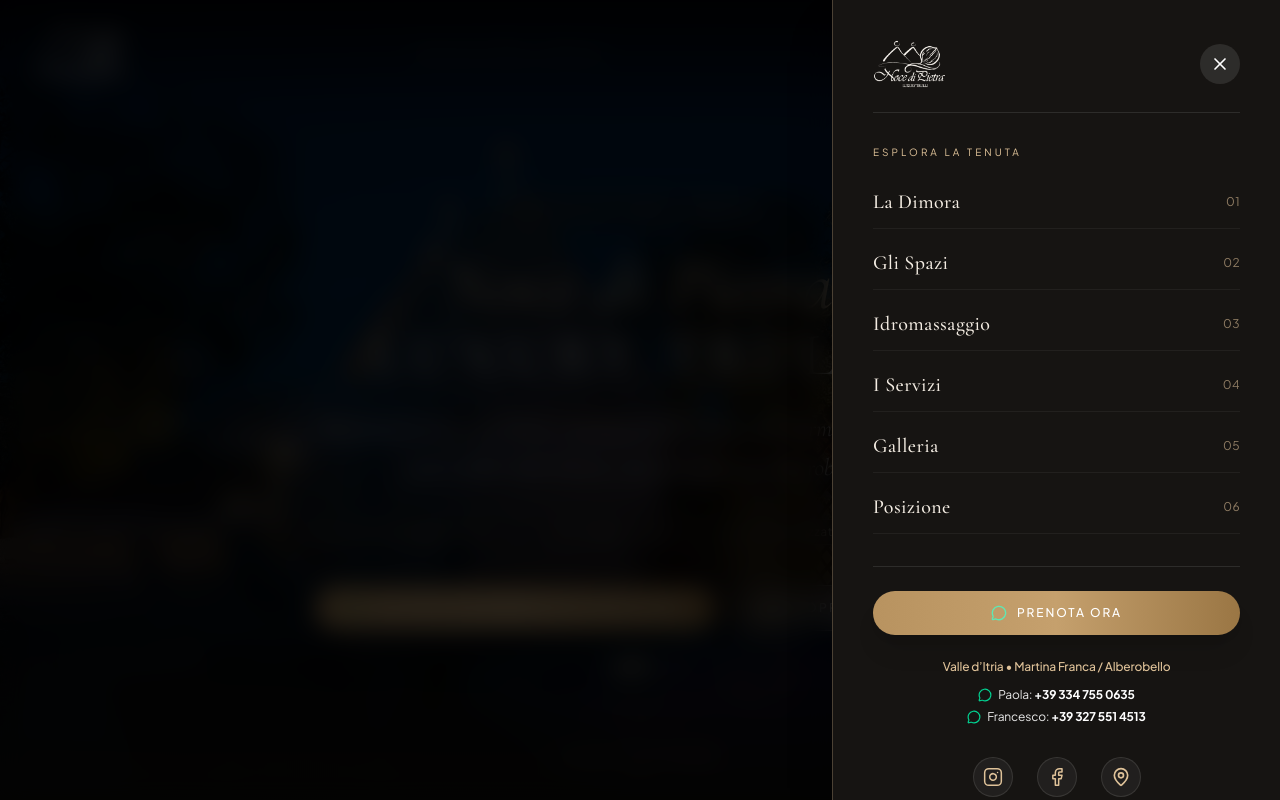
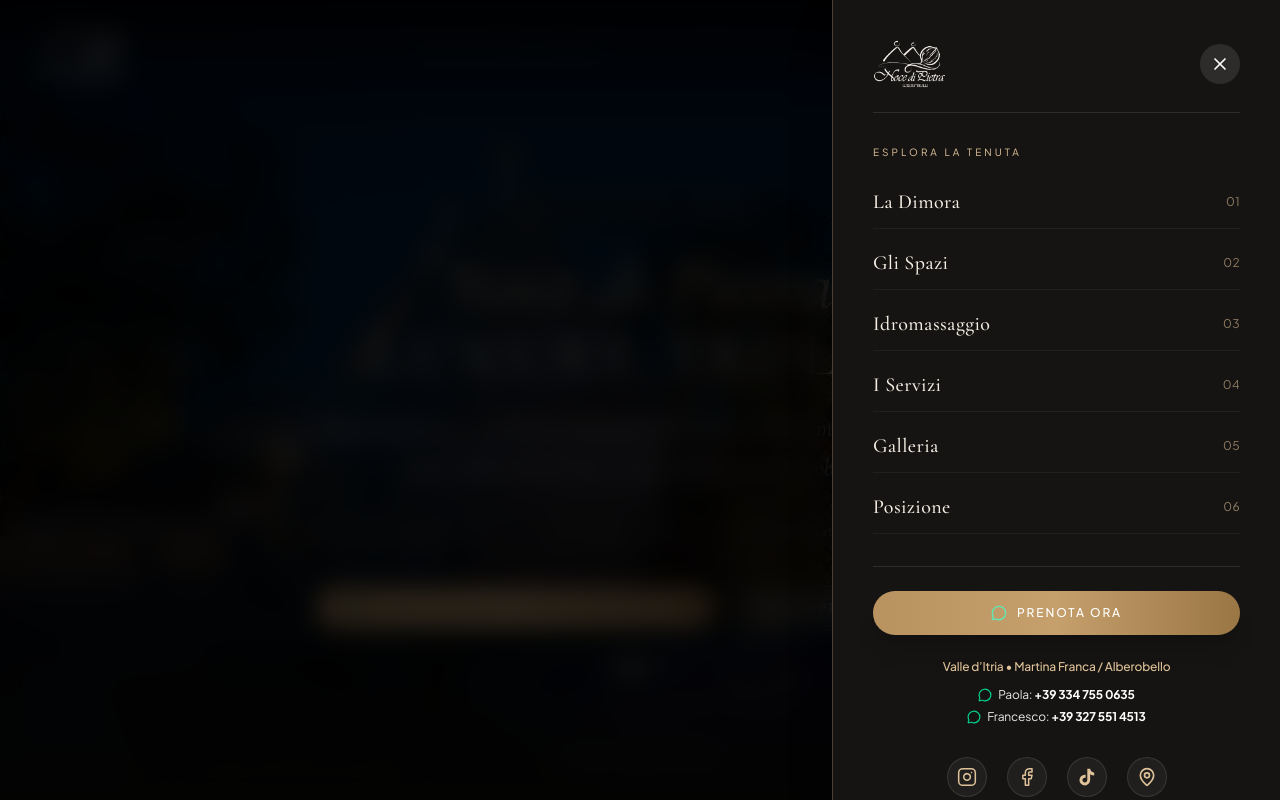
Before and after one commit to MrGeniale/noce-di-pietra-luxury-trulli, a React (Vite) app: page / in a window 1280 px wide. Both pictures are taken after a click on the button "MENU". Shown: the top 800 px of the page. Built offline with nearby package versions, Linux system fonts and the light colour scheme.

Commit message:
Aggiunto link TikTok, lavatrice in cucina e nota animali non ammessi

```diff
--- a/src/components/AmenitiesSection.tsx
+++ b/src/components/AmenitiesSection.tsx
@@ -12,7 +12,7 @@ import {
 } from 'lucide-react';
 
 export const AmenitiesSection: React.FC = () => {
-  const { t } = useLanguage();
+  const { t, language } = useLanguage();
 
   const iconMap: Record<string, React.ElementType> = {
     Sparkles,
@@ -67,11 +67,19 @@ export const AmenitiesSection: React.FC = () => {
           })}
         </div>
 
-        {/* Extra guarantee strip */}
-        <div className="mt-14 p-6 rounded-2xl bg-white border border-[#c5a880]/30 text-center max-w-4xl mx-auto shadow-md">
+        {/* Extra guarantee strip with Pet Policy */}
+        <div className="mt-14 p-6 sm:p-7 rounded-2xl bg-white border border-[#c5a880]/30 text-center max-w-4xl mx-auto shadow-md space-y-3">
           <p className="font-serif italic text-base sm:text-lg text-[#5d544f]">
             «Dalla cura della biancheria alla temperatura ideale dell'acqua: ogni dettaglio è preparato con amore per il vostro arrivo.»
           </p>
+          <div className="pt-2.5 border-t border-[#c5a880]/20 flex items-center justify-center gap-2 text-xs text-[#8f6a39] font-medium font-sans">
+            <ShieldCheck className="w-4 h-4 text-[#b89360] shrink-0" />
+            <span>
+              {language === 'it'
+                ? 'Nota: Per garantire il massimo livello di igiene e quiete della struttura, non sono ammessi animali domestici.'
+                : 'Note: To ensure the highest standards of hygiene and tranquility, pets are not allowed.'}
+            </span>
+          </div>
         </div>
 
       </div>
--- a/src/components/BookingModal.tsx
+++ b/src/components/BookingModal.tsx
@@ -164,9 +164,14 @@ export const BookingModal: React.FC<BookingModalProps> = ({ isOpen, onClose }) =
           </form>
 
           {/* Guarantee footer */}
-          <div className="mt-4 pt-4 border-t border-white/10 flex items-center justify-center gap-2 text-[11px] text-[#dfc299]">
-            <CheckCircle2 className="w-3.5 h-3.5" />
-            <span>{language === 'it' ? 'Nessun pagamento anticipato richiesto ora' : 'No advance payment required right now'}</span>
+          <div className="mt-4 pt-4 border-t border-white/10 text-center space-y-1">
+            <div className="flex items-center justify-center gap-2 text-[11px] text-[#dfc299]">
+              <CheckCircle2 className="w-3.5 h-3.5" />
+              <span>{language === 'it' ? 'Nessun pagamento anticipato richiesto ora' : 'No advance payment required right now'}</span>
+            </div>
+            <p className="text-[10px] text-white/50">
+              {language === 'it' ? 'Struttura riservata e non fumatori all’interno • Animali domestici non ammessi' : 'Private non-smoking indoor estate • Pets not allowed'}
+            </p>
           </div>
         </motion.div>
       </div>
--- a/src/components/Footer.tsx
+++ b/src/components/Footer.tsx
@@ -1,7 +1,7 @@
 import React from 'react';
 import { useLanguage } from '../context/LanguageContext';
 import { MapPin, MessageCircle, ExternalLink } from 'lucide-react';
-import { InstagramIcon, FacebookIcon, BookingIcon } from './Icons';
+import { InstagramIcon, FacebookIcon, BookingIcon, TikTokIcon } from './Icons';
 import { externalLinks } from '../data/content';
 
 interface FooterProps {
@@ -57,6 +57,15 @@ export const Footer: React.FC<FooterProps> = ({ onOpenBooking }) => {
                 aria-label="Facebook"
               >
                 <FacebookIcon className="w-5 h-5" />
+              </a>
+              <a
+                href={externalLinks.tiktok}
+                target="_blank"
+                rel="noopener noreferrer"
+                className="w-10 h-10 rounded-full bg-white/5 border border-white/10 flex items-center justify-center text-[#dfc299] hover:bg-[#dfc299] hover:text-[#12100e] transition-all duration-300"
+                aria-label="TikTok"
+              >
+                <TikTokIcon className="w-5 h-5" />
               </a>
               <a
                 href={externalLinks.googleMaps}
@@ -176,7 +185,7 @@ export const Footer: React.FC<FooterProps> = ({ onOpenBooking }) => {
             © {new Date().getFullYear()} Noce di Pietra – Luxury Trulli. {t.footer.rights}
           </div>
           <div className="text-[11px] text-[#dfc299]/80 font-sans">
-            Valle d'Itria • Alberobello • Puglia
+            Valle d’Itria • Puglia
           </div>
         </div>
 
--- a/src/components/Header.tsx
+++ b/src/components/Header.tsx
@@ -2,7 +2,7 @@ import React, { useState, useEffect } from 'react';
 import { motion, AnimatePresence } from 'framer-motion';
 import { useLanguage } from '../context/LanguageContext';
 import { Menu, X, MessageCircle, MapPin } from 'lucide-react';
-import { InstagramIcon, FacebookIcon } from './Icons';
+import { InstagramIcon, FacebookIcon, TikTokIcon } from './Icons';
 import { externalLinks } from '../data/content';
 
 interface HeaderProps {
@@ -208,7 +208,7 @@ export const Header: React.FC<HeaderProps> = ({ onOpenBooking }) => {
                   </div>
                 </div>
 
-                <div className="flex justify-center items-center gap-6 pt-2 text-[#dfc299]">
+                <div className="flex justify-center items-center gap-4 sm:gap-5 pt-2 text-[#dfc299]">
                   <a
                     href={externalLinks.instagram}
                     target="_blank"
@@ -226,6 +226,15 @@ export const Header: React.FC<HeaderProps> = ({ onOpenBooking }) => {
                     aria-label="Facebook"
                   >
                     <FacebookIcon className="w-5 h-5" />
+                  </a>
+                  <a
+                    href={externalLinks.tiktok}
+                    target="_blank"
+                    rel="noopener noreferrer"
+                    className="w-10 h-10 rounded-full bg-white/5 border border-white/10 flex items-center justify-center hover:bg-[#dfc299] hover:text-[#161412] transition-colors"
+                    aria-label="TikTok"
+                  >
+                    <TikTokIcon className="w-5 h-5" />
                   </a>
                   <a
                     href={externalLinks.googleMaps}
--- a/src/components/Icons.tsx
+++ b/src/components/Icons.tsx
@@ -19,3 +19,9 @@ export const BookingIcon: React.FC<{ className?: string }> = ({ className = 'w-5
     <path d="M4 4h16c1.1 0 2 .9 2 2v12c0 1.1-.9 2-2 2H4c-1.1 0-2-.9-2-2V6c0-1.1.9-2 2-2zm2.5 3.5v9h3.8c1.8 0 3-1 3-2.5 0-1-.6-1.8-1.5-2.1.7-.3 1.2-1 1.2-1.9 0-1.4-1.1-2.5-2.8-2.5H6.5zm2.2 1.8h1.4c.5 0 .9.3.9.8s-.4.8-.9.8H8.7V9.3zm0 3.2h1.6c.6 0 1.1.4 1.1.9s-.5.9-1.1.9H8.7v-1.8zm9.5 2.2a1.3 1.3 0 1 0 0 2.6 1.3 1.3 0 0 0 0-2.6z" />
   </svg>
 );
+
+export const TikTokIcon: React.FC<{ className?: string }> = ({ className = 'w-5 h-5' }) => (
+  <svg className={className} viewBox="0 0 24 24" fill="currentColor">
+    <path d="M19.59 6.69a4.83 4.83 0 0 1-3.77-4.25V2h-3.45v13.67a2.89 2.89 0 0 1-5.2 1.74 2.89 2.89 0 0 1 2.31-4.64 2.93 2.93 0 0 1 .88.13V9.4a6.84 6.84 0 0 0-1-.05A6.33 6.33 0 0 0 3 15.69a6.34 6.34 0 0 0 10.86 4.43 6.22 6.22 0 0 0 1.93-4.47V8.6a8.28 8.28 0 0 0 4.84 1.55v-3.46h-.04z" />
+  </svg>
+);
--- a/src/data/content.ts
+++ b/src/data/content.ts
@@ -198,9 +198,9 @@ export const content: { it: ContentData; en: ContentData } = {
           id: 'kitchen',
           title: 'Cucina Attrezzata di Design',
           tag: 'Cucina & Breakfast Corner',
-          desc: 'Completa di piano cottura a induzione, frigorifero, forno a microonde, macchina del caffè espresso, bollitore e set completo di stoviglie per gustare i sapori della Puglia in piena libertà.',
+          desc: 'Completa di piano cottura a induzione, frigorifero, forno, lavastoviglie, lavatrice, macchina del caffè espresso, bollitore, tostapane e moka per il massimo del comfort.',
           image: '/images/img_8207.jpg',
-          features: ['Piano cottura completo', 'Macchina espresso con cialde', 'Frigorifero & Freezer', 'Set stoviglie e calici'],
+          features: ['Piano cottura & Forno', 'Lavastoviglie & Lavatrice', 'Macchina espresso con cialde & Moka', 'Frigo & Set stoviglie completo'],
         },
         {
           id: 'garden',
@@ -249,7 +249,7 @@ export const content: { it: ContentData; en: ContentData } = {
         {
           icon: 'Flame',
           title: 'Cucina Completa & Attrezzata',
-          desc: 'Piano cottura ad induzione, frigo, forno, lavastoviglie, bollitore d\'acqua calda, tostapane, moka e macchina del caffè espresso.',
+          desc: 'Piano cottura ad induzione, frigo, forno, lavastoviglie, lavatrice, bollitore d\'acqua calda, tostapane, moka e macchina del caffè espresso.',
         },
         {
           icon: 'Wind',
@@ -418,9 +418,9 @@ export const content: { it: ContentData; en: ContentData } = {
           id: 'kitchen',
           title: 'Designer Fully Equipped Kitchen',
           tag: 'Kitchen & Breakfast Corner',
-          desc: 'Equipped with induction cooktop, refrigerator, microwave oven, espresso coffee machine, kettle, and complete dinnerware to enjoy regional gourmet delights at your own pace.',
+          desc: 'Equipped with induction cooktop, refrigerator, oven, dishwasher, washing machine, espresso coffee machine, kettle, toaster and moka for supreme comfort.',
           image: '/images/img_8207.jpg',
-          features: ['Full induction stovetop', 'Espresso machine with pods', 'Refrigerator & Freezer', 'Full tableware & wine glasses'],
+          features: ['Induction stovetop & Oven', 'Dishwasher & Washing machine', 'Espresso machine & Moka', 'Fridge & Full dinnerware'],
         },
         {
           id: 'garden',
@@ -469,7 +469,7 @@ export const content: { it: ContentData; en: ContentData } = {
         {
           icon: 'Flame',
           title: 'Fully Equipped Kitchen',
-          desc: 'Induction cooktop, fridge, oven, dishwasher, hot water kettle, toaster, moka and espresso machine.',
+          desc: 'Induction cooktop, fridge, oven, dishwasher, washing machine, hot water kettle, toaster, moka and espresso machine.',
         },
         {
           icon: 'Wind',
@@ -665,6 +665,7 @@ export const externalLinks = {
   booking: 'https://www.booking.com/hotel/it/noce-di-pietra-luxury-trulli.it.html',
   instagram: 'https://www.instagram.com/noce_di_pietra_luxury_trulli/',
   facebook: 'https://www.facebook.com/p/Noce-di-Pietra-Luxury-Trulli-61592681723740/',
+  tiktok: 'https://www.tiktok.com/@noce.di.pietra.lu',
   googleMaps: 'https://www.google.com/maps/place//data=!4m2!3m1!1s0x1347ad0016f6b4b9:0x916d8fdea68c0145?sa=X&ved=1t:8290&ictx=111',
   googleMapsEmbed: 'https://www.google.com/maps/embed?pb=!1m18!1m12!1m3!1d48386.17724838274!2d17.275845!3d40.765622!2m3!1f0!2f0!3f0!3m2!1i1024!2i768!4f13.1!3m3!1m2!1s0x1347ad0016f6b4b9%3A0x916d8fdea68c0145!2sNoce%20di%20Pietra%20-%20Luxury%20Trulli!5e0!3m2!1sit!2sit!4v1710700000000!5m2!1sit!2sit',
   whatsappNumber: '393347550635', // default WhatsApp booking
```
